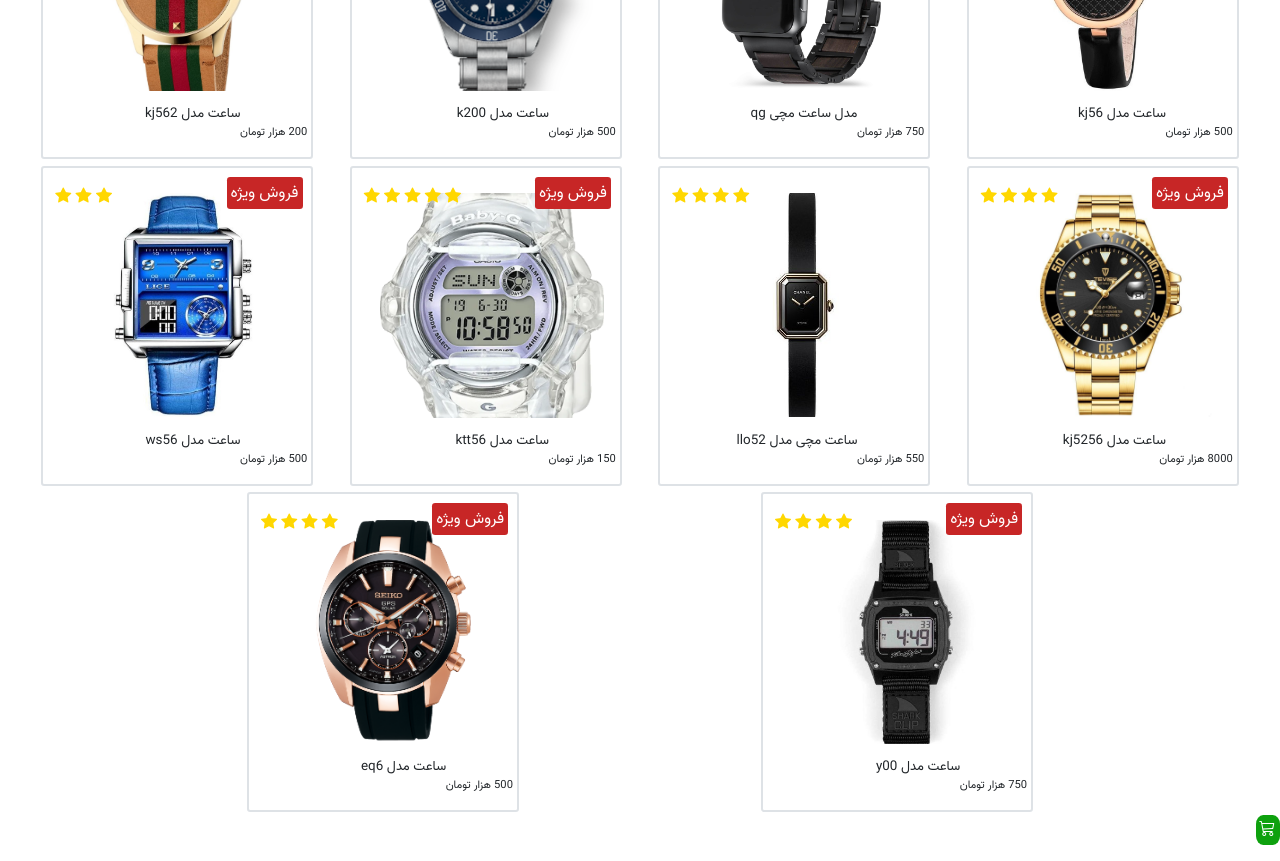
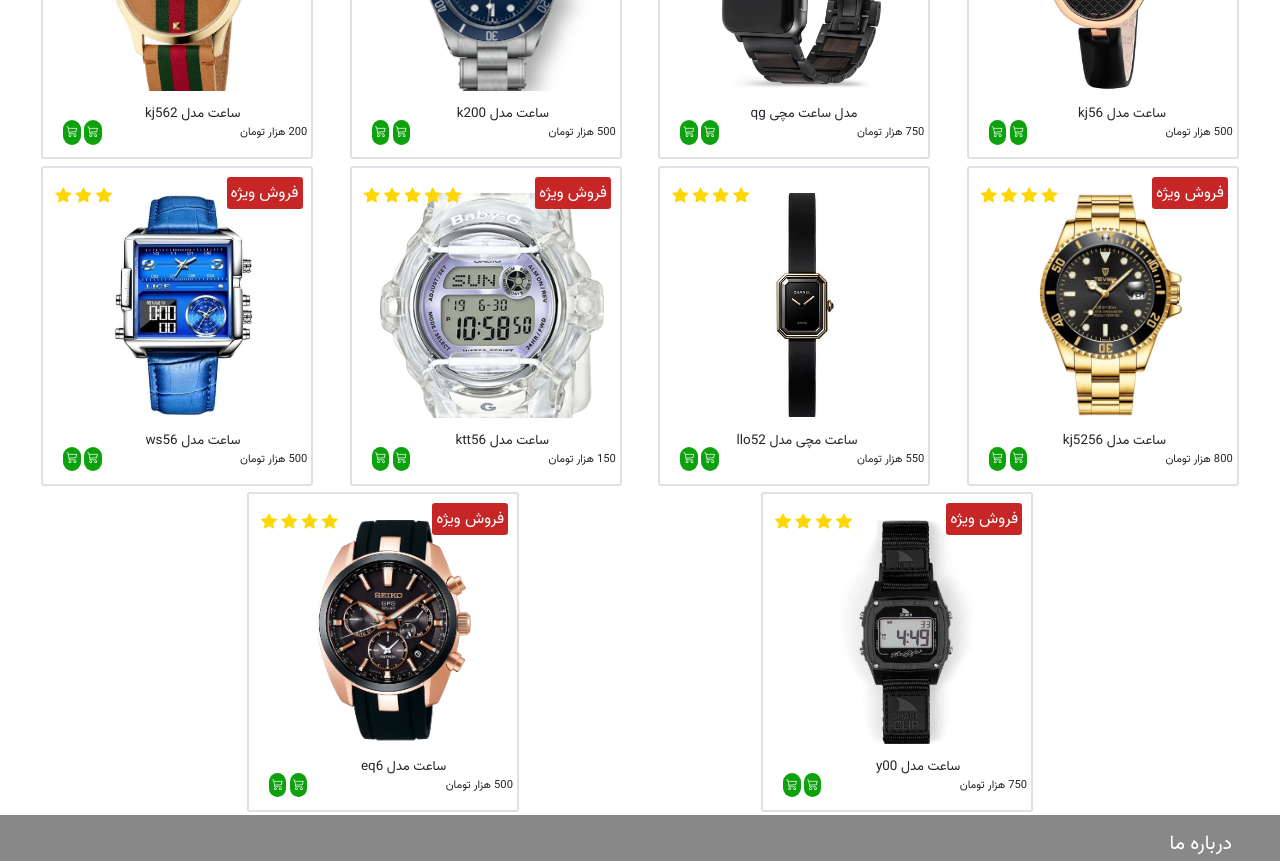
Before and after one commit to Alie-Kiaalhosseini/online-watch-shop, a plain HTML site: page index.html in a window 1280 px wide. Shown: the part 690-1551 px from the top of the page. Drawn offline with nearby package versions, Linux system fonts and the light colour scheme.

Commit message:
final commit
add icon

```diff
--- a/index.html
+++ b/index.html
@@ -49,7 +49,17 @@
                 <div class="section ms-1">
 
                     <div class="mt-1 model">ساعت مدل kj56</div>
-                    <p>500 هزار تومان</p>
+                    <p class="d-inline-block">500 هزار تومان</p>
+                    <div class="animations d-inline-block  ms-4">
+                        <a href="#"><i class="bi bi-cart3 c-icon">
+                                <span class="spn">خرید</span>
+                            </i></a>
+                    </div>
+                    <div class="animations d-inline-block">
+                        <a href="#"><i class="bi bi-cart3 c-icon">
+                                <span class="spn">علاقه مندی</span>
+                            </i></a>
+                    </div>
                 </div>
             </article>
         </div>
@@ -68,7 +78,17 @@
                 <div class="section ms-1">
 
                     <div class="mt-1 model">مدل ساعت مچی qg</div>
-                    <p>750 هزار تومان</p>
+                    <p class="d-inline-block">750 هزار تومان</p>
+                    <div class="animations d-inline-block  ms-4">
+                        <a href="#"><i class="bi bi-cart3 c-icon">
+                                <span class="spn">خرید</span>
+                            </i></a>
+                    </div>
+                    <div class="animations d-inline-block">
+                        <a href="#"><i class="bi bi-cart3 c-icon">
+                                <span class="spn">علاقه مندی</span>
+                            </i></a>
+                    </div>
                 </div>
             </article>
         </div>
@@ -89,7 +109,17 @@
                 <div class="section ms-1">
 
                     <div class="mt-1 model">ساعت مدل k200</div>
-                    <p>500 هزار تومان</p>
+                    <p class="d-inline-block">500 هزار تومان</p>
+                    <div class="animations d-inline-block  ms-4">
+                        <a href="#"><i class="bi bi-cart3 c-icon">
+                                <span class="spn">خرید</span>
+                            </i></a>
+                    </div>
+                    <div class="animations d-inline-block">
+                        <a href="#"><i class="bi bi-cart3 c-icon">
+                                <span class="spn">علاقه مندی</span>
+                            </i></a>
+                    </div>
                 </div>
             </article>
         </div>
@@ -109,7 +139,17 @@
                 <div class="section ms-1">
 
                     <div class="mt-1 model">ساعت مدل kj562</div>
-                    <p>200 هزار تومان</p>
+                    <p class="d-inline-block">200 هزار تومان</p>
+                    <div class="animations d-inline-block  ms-4">
+                        <a href="#"><i class="bi bi-cart3 c-icon">
+                                <span class="spn">خرید</span>
+                            </i></a>
+                    </div>
+                    <div class="animations d-inline-block">
+                        <a href="#"><i class="bi bi-cart3 c-icon">
+                                <span class="spn">علاقه مندی</span>
+                            </i></a>
+                    </div>
                 </div>
             </article>
         </div>
@@ -131,7 +171,17 @@
                 <div class="section ms-1">
 
                     <div class="mt-1 model">ساعت مدل kj5256</div>
-                    <p>8000 هزار تومان</p>
+                    <p class="d-inline-block">800 هزار تومان</p>
+                    <div class="animations d-inline-block  ms-4">
+                        <a href="#"><i class="bi bi-cart3 c-icon">
+                                <span class="spn">خرید</span>
+                            </i></a>
+                    </div>
+                    <div class="animations d-inline-block">
+                        <a href="#"><i class="bi bi-cart3 c-icon">
+                                <span class="spn">علاقه مندی</span>
+                            </i></a>
+                    </div>
                 </div>
             </article>
         </div>
@@ -150,7 +200,17 @@
                 <div class="section ms-1">
 
                     <div class="mt-1 model"> ساعت مچی مدل llo52 </div>
-                    <p>550 هزار تومان</p>
+                    <p class="d-inline-block">550 هزار تومان</p>
+                    <div class="animations d-inline-block  ms-4">
+                        <a href="#"><i class="bi bi-cart3 c-icon">
+                                <span class="spn">خرید</span>
+                            </i></a>
+                    </div>
+                    <div class="animations d-inline-block">
+                        <a href="#"><i class="bi bi-cart3 c-icon">
+                                <span class="spn">علاقه مندی</span>
+                            </i></a>
+                    </div>
                 </div>
             </article>
         </div>
@@ -173,7 +233,17 @@
                 <div class="section ms-1">
 
                     <div class="mt-1 model">ساعت مدل ktt56</div>
-                    <p>150 هزار تومان</p>
+                    <p class="d-inline-block">150 هزار تومان</p>
+                    <div class="animations d-inline-block  ms-4">
+                        <a href="#"><i class="bi bi-cart3 c-icon">
+                                <span class="spn">خرید</span>
+                            </i></a>
+                    </div>
+                    <div class="animations d-inline-block">
+                        <a href="#"><i class="bi bi-cart3 c-icon">
+                                <span class="spn">علاقه مندی</span>
+                            </i></a>
+                    </div>
                 </div>
             </article>
         </div>
@@ -194,7 +264,17 @@
                 <div class="section ms-1">
 
                     <div class="mt-1 model">ساعت مدل ws56</div>
-                    <p>500 هزار تومان</p>
+                    <p class="d-inline-block">500 هزار تومان</p>
+                    <div class="animations d-inline-block  ms-4">
+                        <a href="#"><i class="bi bi-cart3 c-icon">
+                                <span class="spn">خرید</span>
+                            </i></a>
+                    </div>
+                    <div class="animations d-inline-block">
+                        <a href="#"><i class="bi bi-cart3 c-icon">
+                                <span class="spn">علاقه مندی</span>
+                            </i></a>
+                    </div>
                 </div>
             </article>
         </div>
@@ -216,7 +296,17 @@
                 <div class="section ms-1">
 
                     <div class="mt-1 model">ساعت مدل y00</div>
-                    <p>750 هزار تومان</p>
+                    <p class="d-inline-block">750 هزار تومان</p>
+                    <div class="animations d-inline-block  ms-4">
+                        <a href="#"><i class="bi bi-cart3 c-icon">
+                                <span class="spn">خرید</span>
+                            </i></a>
+                    </div>
+                    <div class="animations d-inline-block">
+                        <a href="#"><i class="bi bi-cart3 c-icon">
+                                <span class="spn">علاقه مندی</span>
+                            </i></a>
+                    </div>
                 </div>
             </article>
         </div>
@@ -238,16 +328,24 @@
                 <div class="section ms-1">
 
                     <div class="mt-1 model">ساعت مدل eq6</div>
-                    <p>500 هزار تومان</p>
+                    <p class="d-inline-block">500 هزار تومان</p>
+                    <div class="animations d-inline-block  ms-4">
+                        <a href="#"><i class="bi bi-cart3 c-icon">
+                                <span class="spn">خرید</span>
+                            </i></a>
+                    </div>
+                    <div class="animations d-inline-block">
+                        <a href="#"><i class="bi bi-cart3 c-icon">
+                                <span class="spn">علاقه مندی</span>
+                            </i></a>
+                    </div>
+
                 </div>
             </article>
         </div>
     </main>
 
-    <div class="animations">
-        <a href="#"><i class="bi bi-cart3 c-icon"></i></a>
-    </div>
-    <span class="spn">خرید</span>
+
 
 
     <footer class="footer ps-5 pe-5">
--- a/style.css
+++ b/style.css
@@ -102,37 +102,39 @@ height: 20em;
 /* animation */
 
 .animations{
-    height: 30px;
-    padding: 0.2em 0.3em;
-    width: 1.5em;
-    border-radius: 30%;
-    background-color: rgb(14, 161, 14);
-    color: #fff;
-    transition: width 1s;
+    position: relative;
+    /* color: #fff; */
     direction: ltr;
-    /* position: fixed; */
-    transition-timing-function: ease;
+    float: left;
+    margin-left: 0.3em;
 }
 .spn{
-    display: inline-block;
-    position: relative;
-    top: -25px;
+  display: none;
     color: #fff;
-    z-index: -1;
-    opacity: 0;
-}
-.animations:hover{
-    width: 55px;
+    transition: all 0.5s ease-out;
 }
 .c-icon{
+    background-color: rgb(14, 161, 14);
+    cursor: pointer;
+    padding: 0.28em;
+    border-radius: 42px;
     color: #fff;
-    float: right;
-    /* position: fixed; */
+    transition: all 0.5s ease-out;
 }
-.animations:hover .spn{
+.animations .c-icon:hover .spn{
+   display: inline;
+   -webkit-animation: fadeIn 1.5s;
+   animation: fadeIn 1.5s;
+   transition: all 0.5s ease-out;
+}
+@-webkit-keyframes fadeIn {
+from {
+    opacity: 0.9;
+  }
+
+  to {
     opacity: 1;
-    z-index: 1;
-    left: 5px;
+  }
 }
 
 /* Footer */
```
